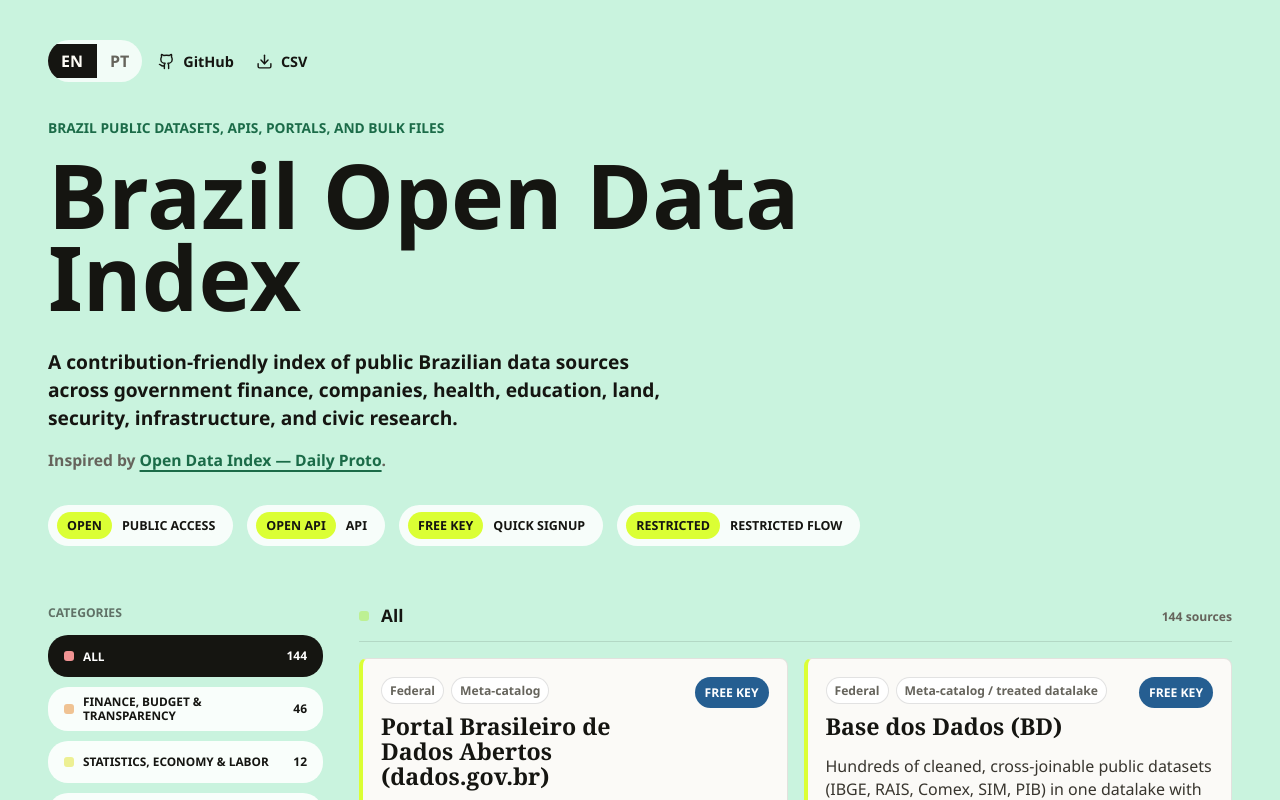
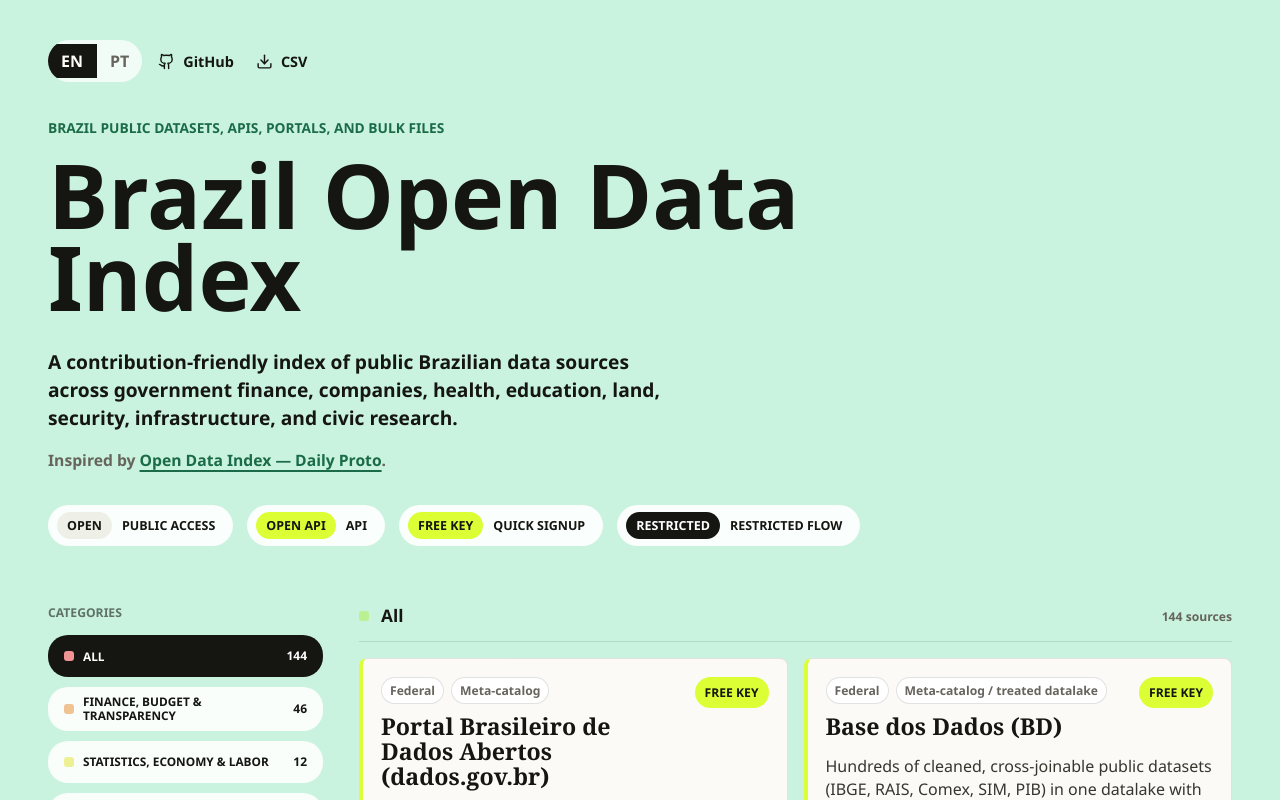
Before and after one commit to educrvz/brazil-open-data-index, a React (Vite) app: page / in a window 1280 px wide. Shown: the top 800 px of the page. Built offline with nearby package versions, Linux system fonts and the light colour scheme.

Commit message:
Match Daily Proto access pill colors

```diff
--- a/src/main.jsx
+++ b/src/main.jsx
@@ -385,19 +385,19 @@
                 .
               </p>
               <div className="access-strip" aria-label={t.filters.access}>
-                <span>
+                <span className="legend-pill legend-pill--open">
                   <strong>{t.accessTypes.Open}</strong>
                   {language === "pt" ? "Acesso público" : "Public access"}
                 </span>
-                <span>
+                <span className="legend-pill legend-pill--open-api">
                   <strong>{t.accessTypes["Open API"]}</strong>
                   API
                 </span>
-                <span>
+                <span className="legend-pill legend-pill--free-key">
                   <strong>{t.accessTypes["Free key"]}</strong>
                   {language === "pt" ? "Cadastro rápido" : "Quick signup"}
                 </span>
-                <span>
+                <span className="legend-pill legend-pill--restricted">
                   <strong>{t.accessTypes.Restricted}</strong>
                   {language === "pt" ? "Fluxo restrito" : "Restricted flow"}
                 </span>
--- a/src/styles.css
+++ b/src/styles.css
@@ -173,24 +173,34 @@
   margin-top: 34px;
 }
 
-.access-strip span {
+.legend-pill {
   display: inline-flex;
   min-height: 36px;
   align-items: center;
   gap: 10px;
   border-radius: 999px;
-  background: rgba(255, 255, 255, 0.86);
+  background: rgba(255, 255, 255, 0.9);
   padding: 7px 18px 7px 9px;
   font-size: 0.78rem;
   font-weight: 900;
   text-transform: uppercase;
 }
 
-.access-strip strong {
+.legend-pill strong {
   border-radius: 999px;
-  background: var(--acid);
+  background: #eef0e8;
   padding: 5px 10px;
   color: var(--ink);
+}
+
+.legend-pill--open-api strong,
+.legend-pill--free-key strong {
+  background: var(--acid);
+}
+
+.legend-pill--restricted strong {
+  background: var(--ink);
+  color: #fff;
 }
 
 .catalog {
@@ -404,19 +414,23 @@
 
 .access--open-api,
 .access--open {
-  background: var(--green);
+  background: var(--acid);
+  color: var(--ink);
 }
 
 .access--free-key {
-  background: var(--blue);
+  background: var(--acid);
+  color: var(--ink);
 }
 
 .access--restricted {
-  background: var(--gold);
+  background: var(--ink);
+  color: #fff;
 }
 
 .access--paid {
-  background: var(--red);
+  background: var(--ink);
+  color: #fff;
 }
 
 .source-facts {
```
